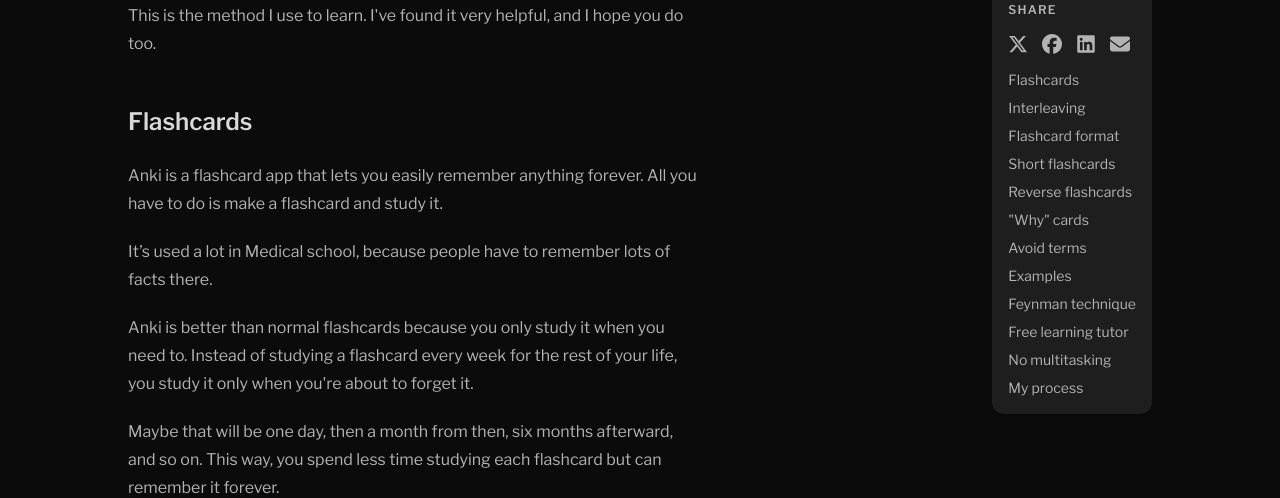
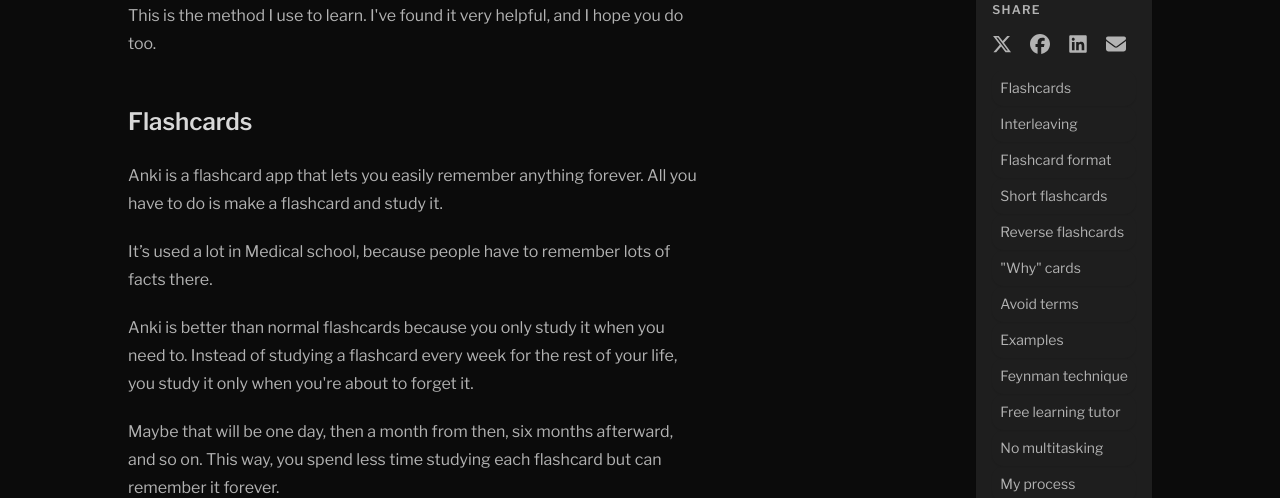
Before and after one commit to levihanlen/personal-website-nextjs, a Next.js app: page /guides/learning in a window 1280 px wide. Shown: the part 302-800 px from the top of the page. Built offline with nearby package versions, Linux system fonts and the light colour scheme.

Commit message:
feat: enhance Table of Contents with active heading tracking and improve styling

```diff
--- a/app/comp/TableOfContents.tsx
+++ b/app/comp/TableOfContents.tsx
@@ -1,20 +1,20 @@
-// TableOfContents.tsx
 "use client";
-import React from "react";
+import Link from "next/link";
+import React, { useEffect, useState } from "react";
 
-// Slugify a heading's text to create a valid anchor ID
+// Utility to create anchor IDs from heading text
 function slugify(text: string) {
   return text
     .toLowerCase()
     .trim()
     .replace(/\s+/g, "-")
-    .replace(/[^\w-]+/g, ""); // remove any non-word chars
+    .replace(/[^\w-]+/g, "");
 }
 
 interface HeadingItem {
-  level: number; // e.g. 2 for ##, 3 for ###
-  text: string; // the actual heading text
-  slug: string; // slugified ID
+  level: number;
+  text: string;
+  slug: string;
 }
 
 interface TableOfContentsProps {
@@ -26,36 +26,78 @@ export function TableOfContents({ content }: TableOfContentsProps) {
   const lines = content.split("\n");
 
   // 2) Regex to capture headings that start with `##` up to `######`
-  //    (You can adjust this to capture # as well, if needed)
   const headingRegex = /^(#{2,6})\s+(.*)/;
 
   // 3) Parse out headings and store them
   const headings: HeadingItem[] = [];
-
   for (const line of lines) {
     const match = line.match(headingRegex);
     if (match) {
-      const hashes = match[1]; // e.g. "##" or "###"
-      const headingText = match[2].trim(); // text after the hashes
-      const level = hashes.length; // number of # symbols
+      const hashes = match[1];
+      const headingText = match[2].trim();
+      const level = hashes.length;
       const slug = slugify(headingText);
       headings.push({ level, text: headingText, slug });
     }
   }
 
+  // State to track which heading is currently "active"
+  const [activeSlug, setActiveSlug] = useState<string>("");
+
+  useEffect(() => {
+    // If there are no headings, bail out
+    if (!headings.length) return;
+
+    // Callback for Intersection Observer
+    const callback: IntersectionObserverCallback = (entries) => {
+      entries.forEach((entry) => {
+        if (entry.isIntersecting) {
+          // The target's id is the heading's slug
+          setActiveSlug(entry.target.id);
+        }
+      });
+    };
+
+    // Create the observer
+    const observer = new IntersectionObserver(callback, {
+      // Adjust the rootMargin/top margin so that the heading is considered
+      // 'active' a bit before it hits the top of the viewport
+      rootMargin: "0px 0px -60% 0px",
+      threshold: 0,
+    });
+
+    // Observe each heading in the DOM
+    headings.forEach((heading) => {
+      const el = document.getElementById(heading.slug);
+      if (el) observer.observe(el);
+    });
+
+    // Cleanup on unmount
+    return () => {
+      observer.disconnect();
+    };
+  }, [headings]);
+
   return (
-    <nav className="">
-      <ul className="space-y-2">
-        {headings.map((heading) => (
-          <div
-            key={heading.slug}
-            // Simple left padding to show nesting for subheadings
-            className="text-sm  text-dark  lh-interactive"
-            style={{ paddingLeft: (heading.level - 2) * 12 }}
-          >
-            <a href={`#${heading.slug}`}>{heading.text}</a>
-          </div>
-        ))}
+    <nav>
+      <ul className="flex flex-col">
+        {headings.map((heading) => {
+          // Highlight the currently active heading using "bg-light" class
+          const isActive = heading.slug === activeSlug;
+
+          return (
+            <Link
+              key={heading.slug}
+              className={`text-sm text-dark lh-interactive lh-fg-no-color lh-round p-2 ${
+                isActive ? "bg-light" : ""
+              }`}
+              style={{ marginLeft: (heading.level - 2) * 12 }}
+              href={`#${heading.slug}`}
+            >
+              {heading.text}
+            </Link>
+          );
+        })}
       </ul>
     </nav>
   );
--- a/app/globals.css
+++ b/app/globals.css
@@ -18,6 +18,14 @@ ul {
   @apply bg-dark text-lightest;
 }
 
+h2,
+h3,
+h4,
+h5,
+h6 {
+  scroll-margin-top: 80px;
+}
+
 .lh-pr {
   @apply md:pr-8 lg:pr-32 pr-4;
 }
@@ -34,12 +42,12 @@ ul {
   @apply md:ml-8 lg:ml-32;
 }
 
-.lh-fg-without-color {
+.lh-fg-no-color {
   @apply shadow-sm;
 }
 
 .lh-fg {
-  @apply bg-light lh-fg-without-color;
+  @apply bg-light lh-fg-no-color;
 }
 
 .lh-border {
@@ -99,7 +107,7 @@ ul {
 }
 
 .lh-btn-base {
-  @apply lh-fg-without-color lh-btn-h lh-flex-center lh-round lh-btn-text no-underline lh-interactive;
+  @apply lh-fg-no-color lh-btn-h lh-flex-center lh-round lh-btn-text no-underline lh-interactive;
 }
 
 .lh-icon-size {
```
